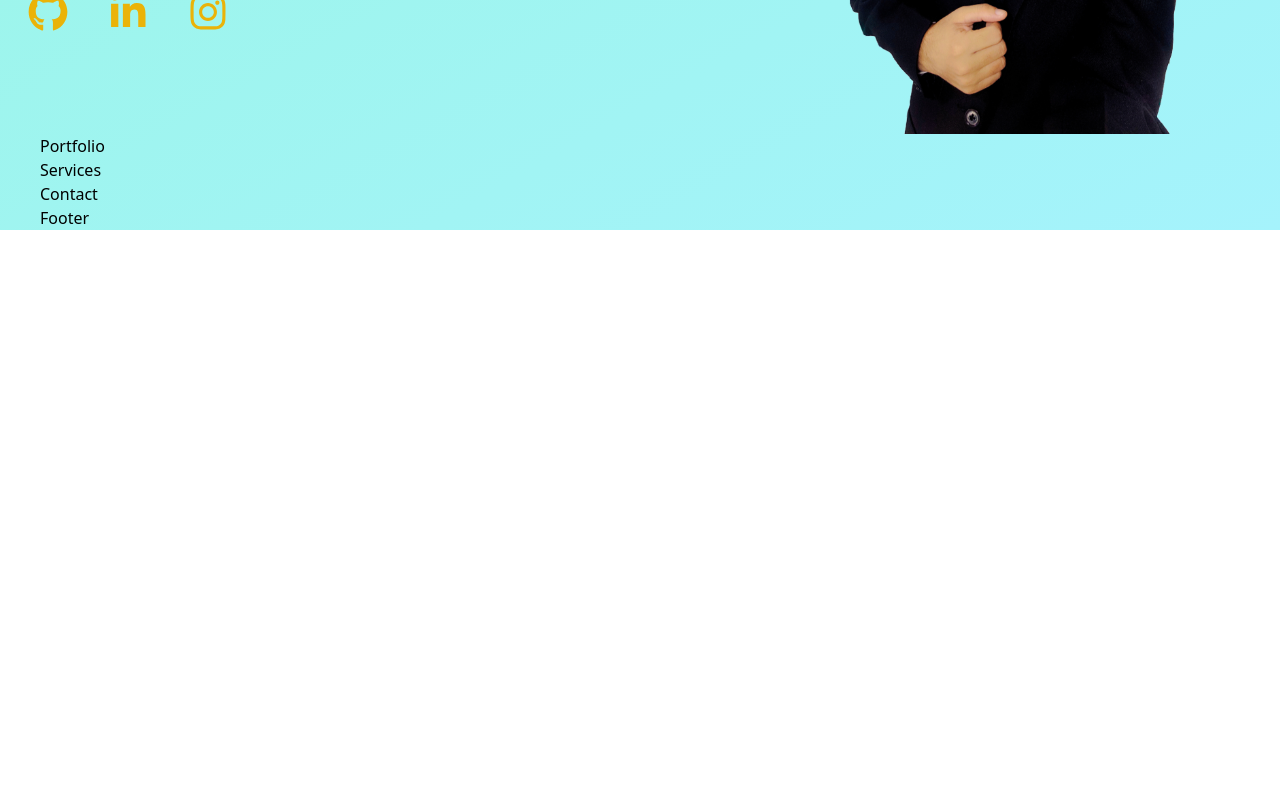
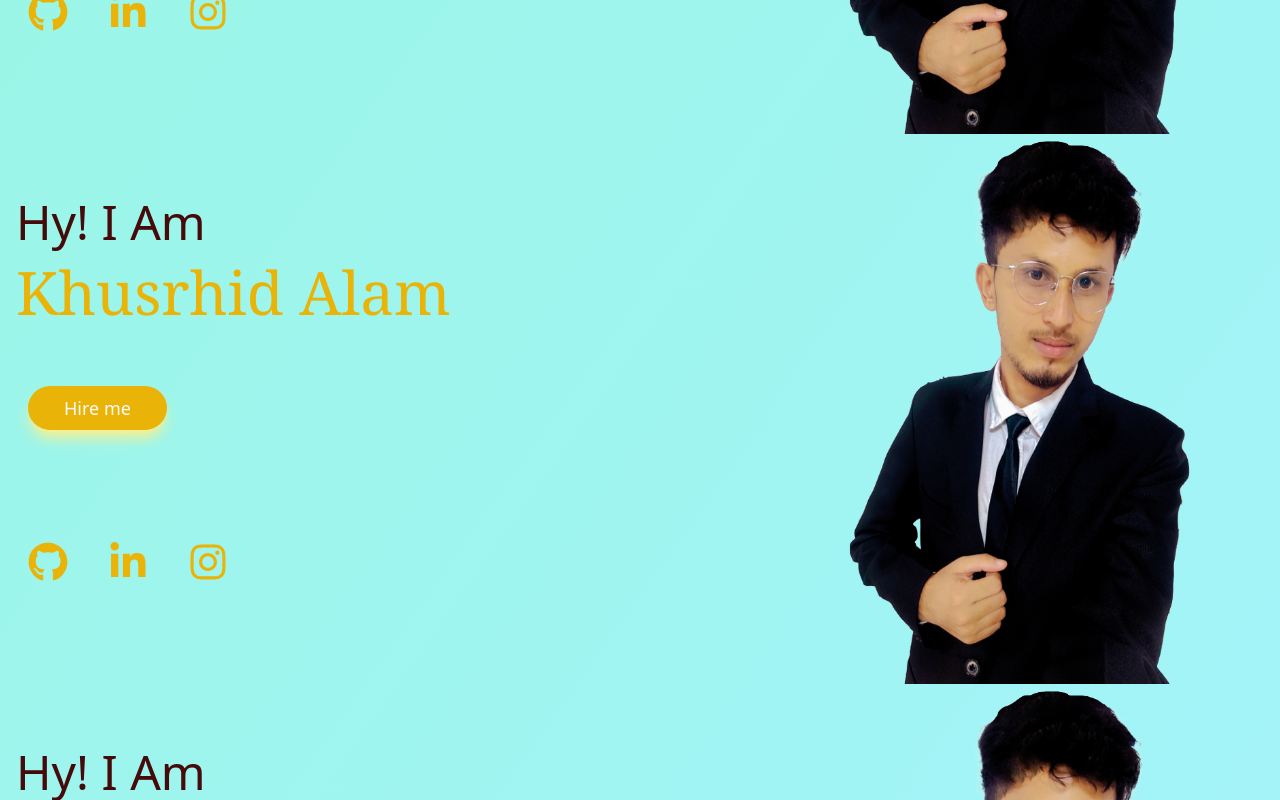
Before and after one commit to Khurshid-1/portfolio_demo, a React (Create React App) app: page / in a window 1280 px wide. Shown: the part 480-1280 px from the top of the page. Before the commit the page ends 800 px from the top, so only its background shows below. Built offline with nearby package versions, Linux system fonts and the light colour scheme.

Commit message:
forth  commit

```diff
--- a/src/App.js
+++ b/src/App.js
@@ -16,6 +16,8 @@ const App = () =>
       <div className={`bg-primary ${styles.flexStart}`}>
         <div className={`${styles.boxWidth}`}>
           <Intro />
+          <Intro />
+          <Intro />
         </div>
       </div>
 
```
